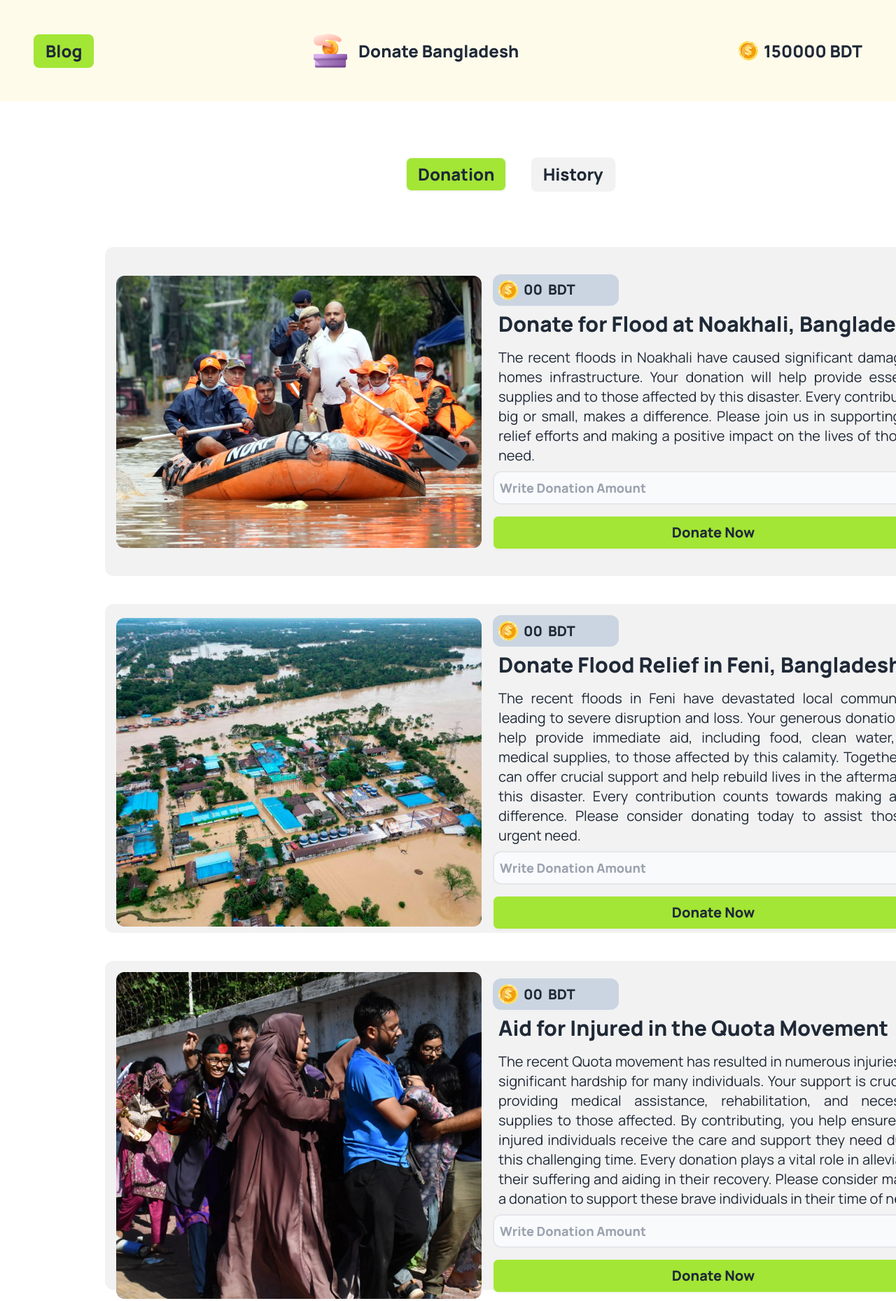
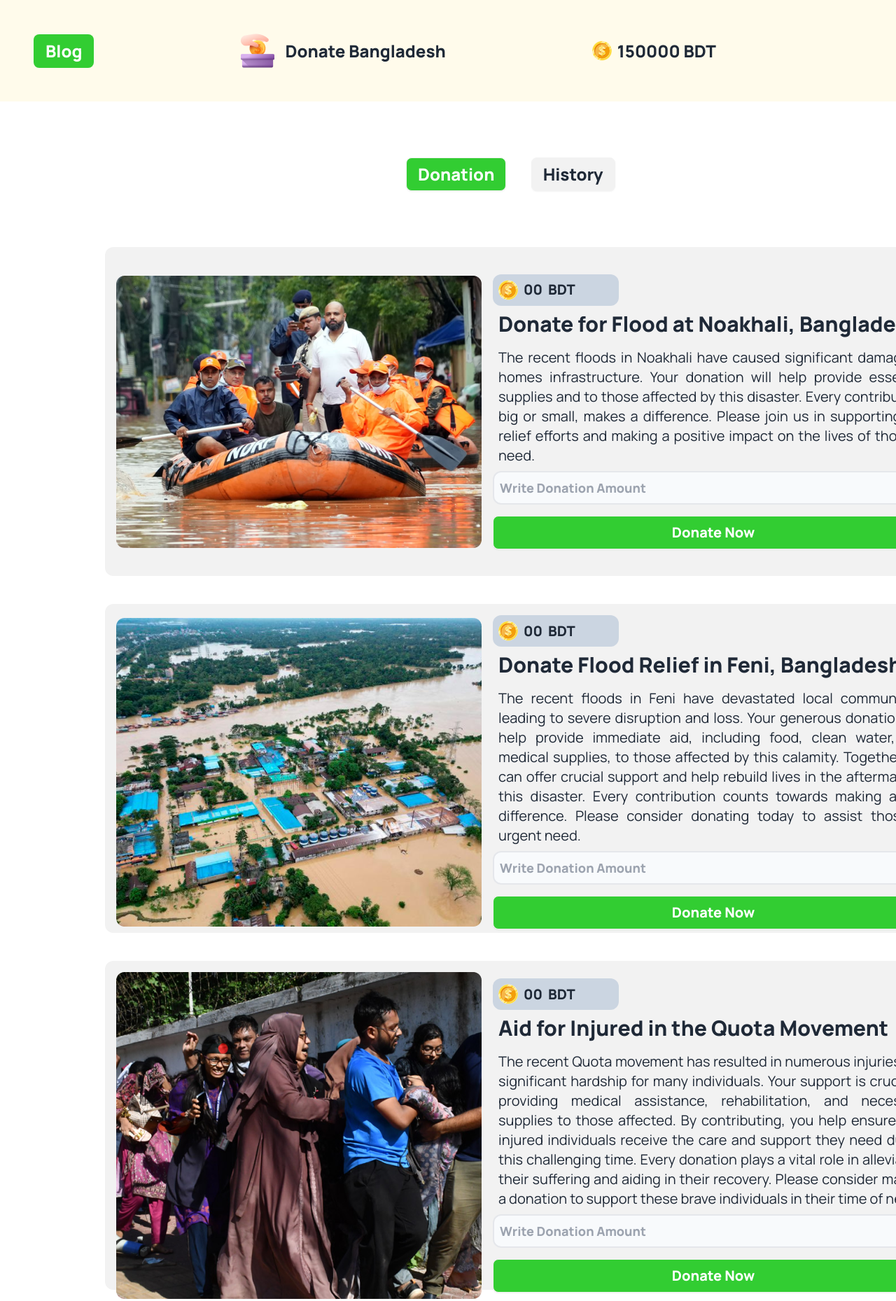
Before and after one commit to khaledsaifulla010/Donate-Bangladesh, a plain HTML site: page index.html in a window 1280 px wide. Shown: the top 1859 px of the page at 70% size. Drawn offline with nearby package versions, Linux system fonts and the light colour scheme.

Commit message:
added toggle button colors using dynamically

```diff
--- a/features.js
+++ b/features.js
@@ -1,9 +1,20 @@
 document.getElementById("donation").addEventListener("click", function () {
+
+  document.getElementById("donation").classList.remove("active");
+  document.getElementById("donation-history").classList.remove("active");
+
+
+  this.classList.add("active");
+
   showSectionById("donate-cards");
 });
 document
   .getElementById("donation-history")
   .addEventListener("click", function () {
-    console.log("donation");
+
+    document.getElementById("donation").classList.remove("active");
+    document.getElementById("donation-history").classList.remove("active");
+
+    this.classList.add("active");
     showSectionById("donate-history-cards");
   });
--- a/index.html
+++ b/index.html
@@ -24,12 +24,20 @@
       body {
         font-family: "Manrope", sans-serif;
       }
+      .active {
+        background-color: limegreen; /* Change this to your desired color */
+        color: white; /* Change text color if necessary */
+      }
     </style>
   </head>
 
   <body>
-    <header class="flex items-center justify-between lg:p-12 p-6 bg-amber-50">
-      <a onclick="openBlog()" class="btn btn-ghost font-black lg:text-2xl text-xl bg-lime-400"
+    <header
+      class="flex items-center justify-between lg:p-12 p-6 bg-amber-50 sticky top-0 z-10"
+    >
+      <a
+        onclick="openBlog()"
+        class="btn btn-ghost font-black lg:text-2xl text-xl active"
         >Blog</a
       >
       <div class="flex items-center gap-4">
@@ -42,6 +50,7 @@
           >150000 BDT</a
         >
       </div>
+      <nav></nav>
     </header>
 
     <main>
@@ -51,7 +60,7 @@
         <div class="mt-20 lg:ml-[580px] ml-[170px]">
           <button
             id="donation"
-            class="btn mr-8 lg:text-2xl text-xl font-black bg-lime-400"
+            class="btn mr-8 lg:text-2xl text-xl font-black active"
           >
             Donation
           </button>
@@ -100,7 +109,7 @@
               <div>
                 <!-- Open the modal using ID.showModal() method -->
                 <button
-                  class="btn bg-lime-400 text-xl font-black mt-4 block w-full"
+                  class="btn active text-xl font-black mt-4 block w-full"
                   onclick="donate_button_1.showModal()"
                 >
                   Donate Now
@@ -152,7 +161,14 @@
                 Donate Flood Relief in Feni, Bangladesh
               </h1>
               <p class="lg:text-xl text-lg text-justify p-2">
-               The recent floods in Feni have devastated local communities, leading to severe disruption and loss. Your generous donation will help provide immediate aid, including food, clean water, and medical supplies, to those affected by this calamity. Together, we can offer crucial support and help rebuild lives in the aftermath of this disaster. Every contribution counts towards making a real difference. Please consider donating today to assist those in urgent need.
+                The recent floods in Feni have devastated local communities,
+                leading to severe disruption and loss. Your generous donation
+                will help provide immediate aid, including food, clean water,
+                and medical supplies, to those affected by this calamity.
+                Together, we can offer crucial support and help rebuild lives in
+                the aftermath of this disaster. Every contribution counts
+                towards making a real difference. Please consider donating today
+                to assist those in urgent need.
               </p>
               <input
                 id="donate-input-2"
@@ -163,7 +179,7 @@
               <div>
                 <!-- Open the modal using ID.showModal() method -->
                 <button
-                  class="btn bg-lime-400 text-xl font-black mt-4 block w-full"
+                  class="btn active text-xl font-black mt-4 block w-full"
                   onclick="donate_button_2.showModal()"
                 >
                   Donate Now
@@ -234,7 +250,7 @@
               <div>
                 <!-- Open the modal using ID.showModal() method -->
                 <button
-                  class="btn bg-lime-400 text-xl font-black mt-4 block w-full"
+                  class="btn active text-xl font-black mt-4 block w-full"
                   onclick="donate_button_3.showModal()"
                 >
                   Donate Now
```
Also changed, not shown: blog.html (+1 -1 lines).
